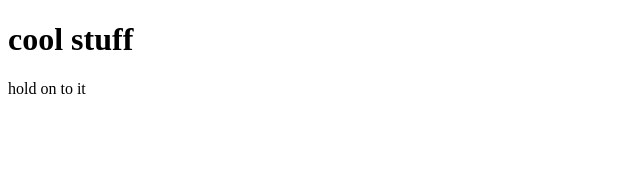
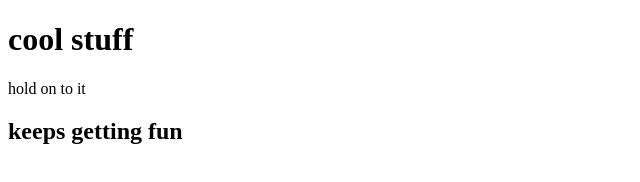
Before and after one commit to Blavince94/5th-Test, a plain HTML site: page index.html in a window 1280 px wide. Shown: the whole page, without its empty margins (0-640 px from the left). Drawn offline with Linux system fonts and the light colour scheme.

Commit message:
keeos getting fun

```diff
--- a/index.html
+++ b/index.html
@@ -8,5 +8,6 @@
 <body>
     <h1>cool stuff</h1>
     hold on to it
+    <h2>keeps getting fun</h2>
 </body>
 </html>
```
